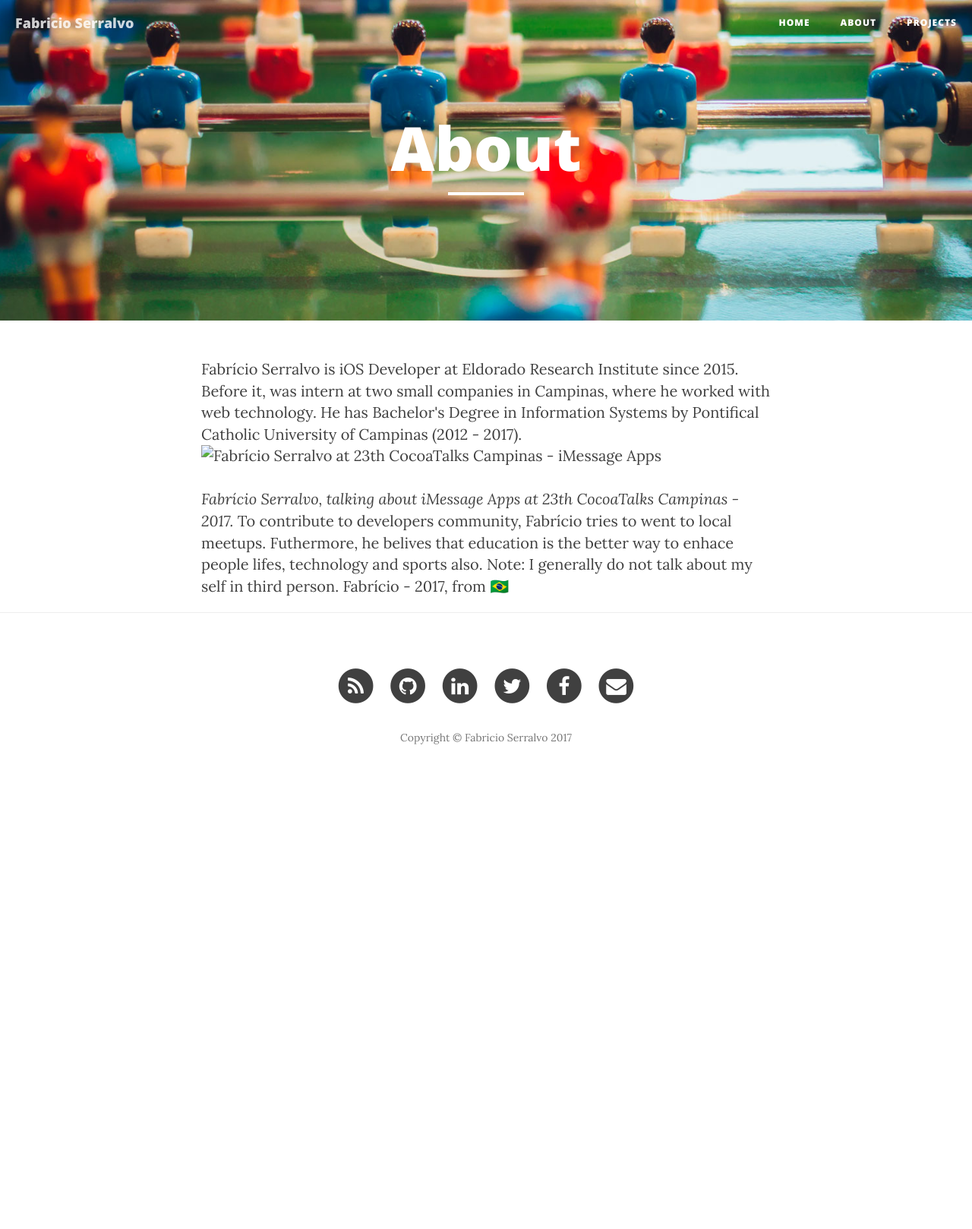
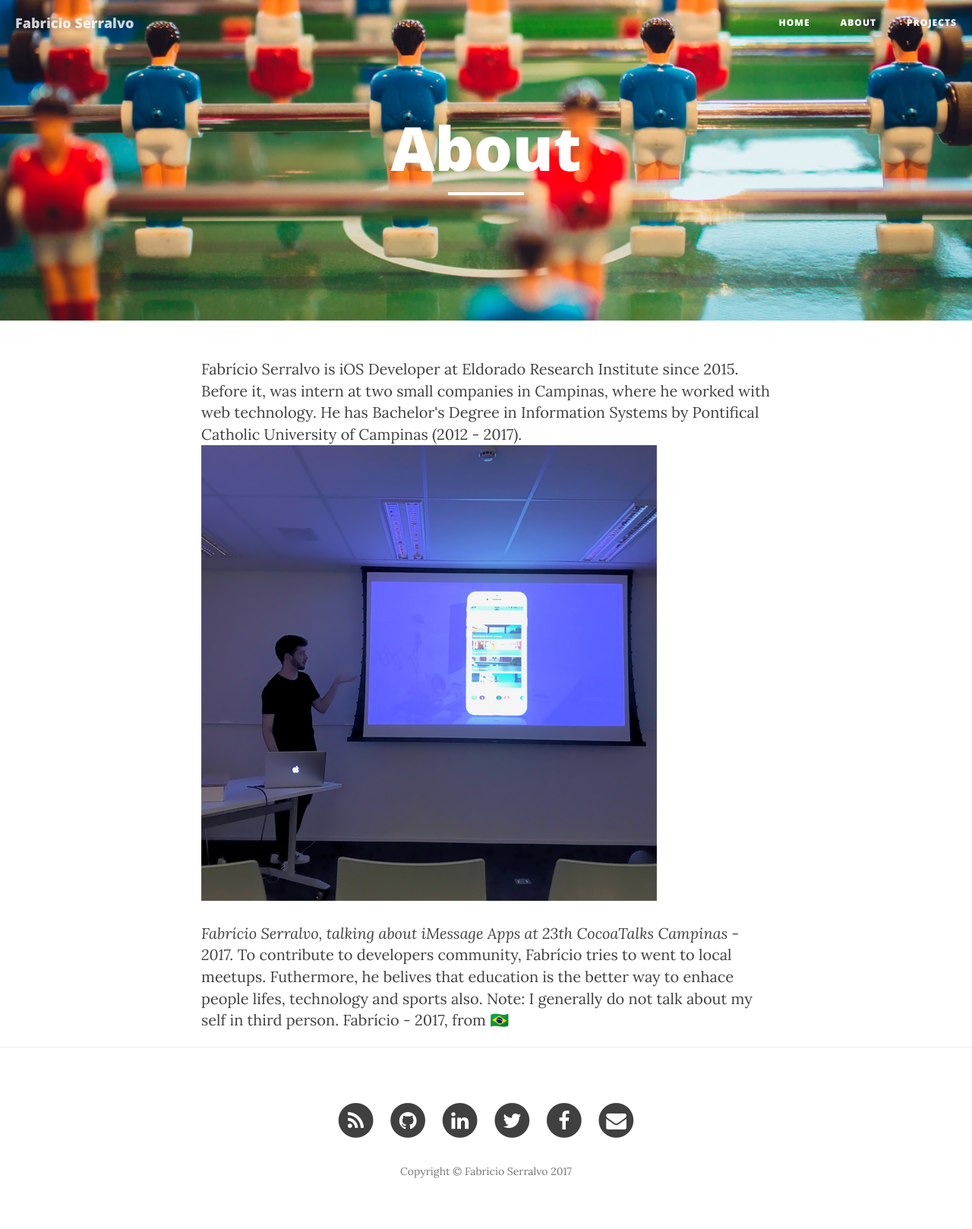
Before and after one commit to serralvo/serralvo.github.io, a Jekyll site: the page built from about.html, in a window 1280 px wide. Shown: the whole page at 76% size. Built offline with Jekyll 4.4.1, drawn with Linux system fonts in a browser that asks for light colours; nearby versions of some CDN libraries; before the commit the page ends 1047 px from its top, so only the background shows below that.

Commit message:
Fix image path

```diff
--- a/about.html
+++ b/about.html
@@ -9,7 +9,7 @@ Fabrício Serralvo is iOS Developer at Eldorado Research Institute since 2015. B
 
 He has Bachelor's Degree in Information Systems by Pontifical Catholic University of Campinas (2012 - 2017).
 
-<img src="img/fabricio-serralvo.jpg" alt="Fabrício Serralvo at 23th CocoaTalks Campinas - iMessage Apps" title="Fabrício Serralvo at 23th CocoaTalks Campinas - iMessage Apps" />
+<img src="/img/fabricio-serralvo.jpg" alt="Fabrício Serralvo at 23th CocoaTalks Campinas - iMessage Apps" title="Fabrício Serralvo at 23th CocoaTalks Campinas - iMessage Apps" />
 </br>
 <i>Fabrício Serralvo, talking about iMessage Apps at 23th CocoaTalks Campinas - 2017. </i>
 
```
